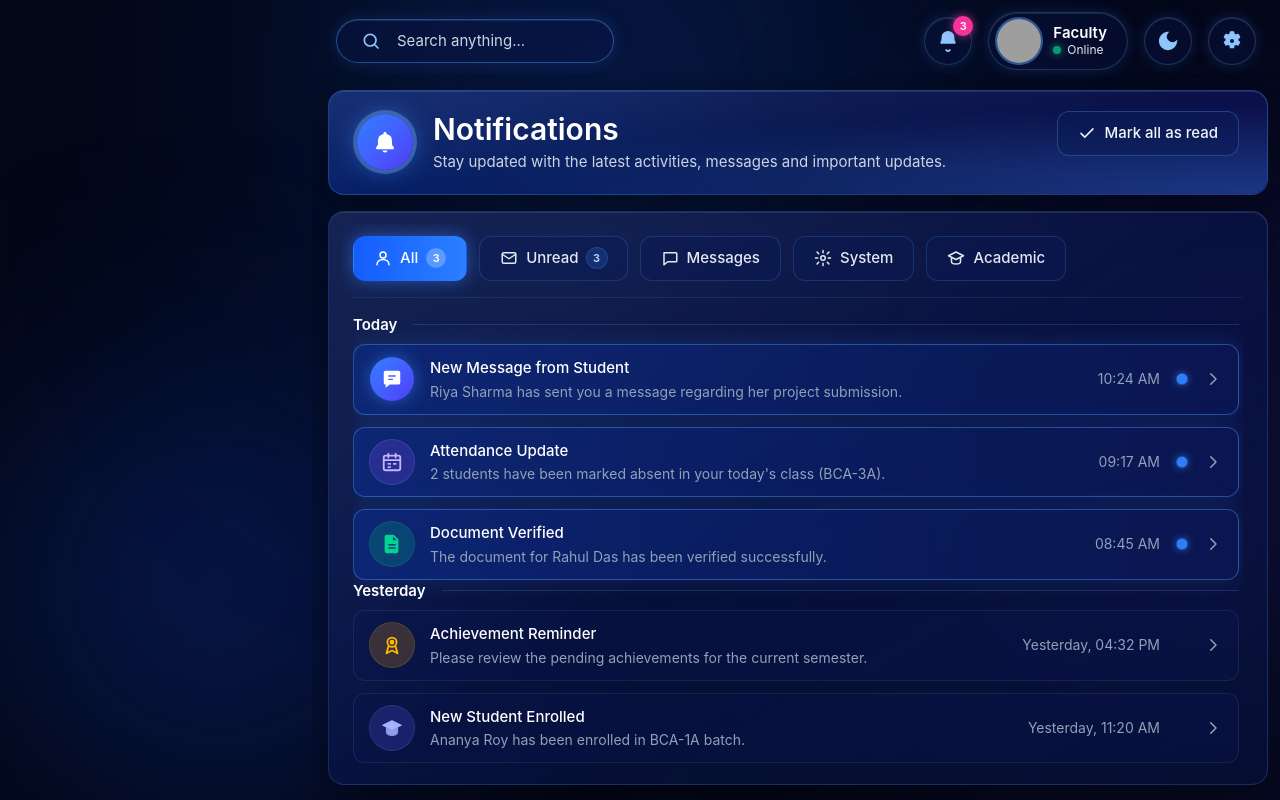
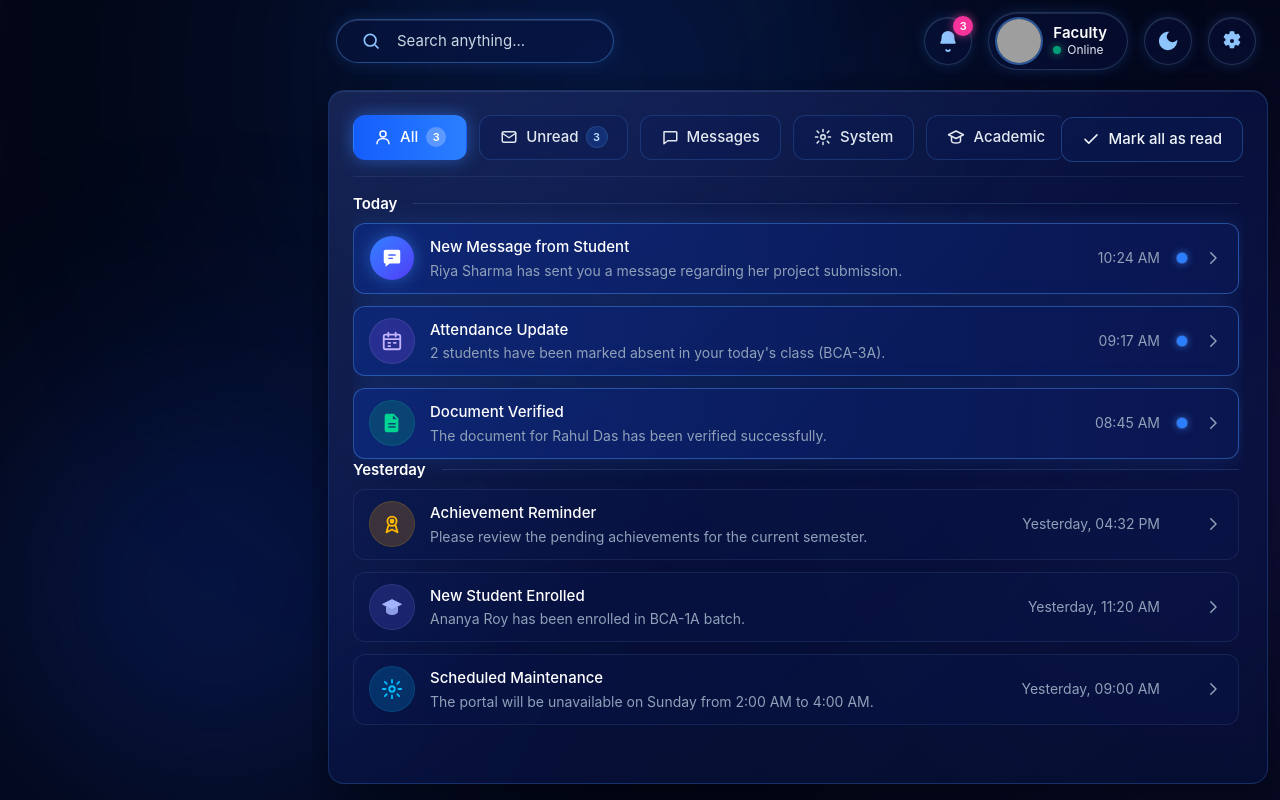
Before and after one commit to Sayantan16122004/Smart-Student-Hub, a React app in the folder frontend/: page /faculty/notifications in a window 1280 px wide. Built offline with nearby package versions, Linux system fonts and the light colour scheme; grey boxes are pictures that could not be loaded; the HTML template or start-up script is replaced by a standard one.

Commit message:
refactor(notifications): remove header box and move mark-all-as-read next to tabs

```diff
--- a/frontend/faculty/pages/Notifications.jsx
+++ b/frontend/faculty/pages/Notifications.jsx
@@ -332,49 +332,30 @@ export default function Notifications() {
     <div className="relative flex min-h-full flex-col gap-4 px-4 py-4 lg:h-full lg:min-h-0 lg:overflow-hidden lg:pl-4 lg:pr-3">
       <style>{ANIM_CSS}</style>
 
-      {/* Header */}
-      <Card
-        glow
-        delay={0}
-        tint="border-blue-400/30 bg-blue-50 dark:bg-[#07123f]/50 dark:bg-gradient-to-r dark:from-[#1346d0]/35 dark:via-[#10247a]/35 dark:to-[#1a1a8a]/30"
+      {/* List */}
+      <Card delay={0} className="lg:min-h-0 lg:flex-1">
+        <div className="flex h-full flex-col px-6 py-5">
+          {/* Tabs + Mark all as read */}
+          <div className="-mt-2 flex flex-col gap-2 sm:flex-row sm:items-center sm:gap-3">
+            <div
+              role="tablist"
+              aria-label="Notification filters"
+              className="nf-scroll -mx-3 flex min-w-0 flex-1 gap-3 overflow-x-auto px-3 pb-4 pt-3"
             >
-        <div className="flex flex-col items-start gap-5 px-7 py-5 sm:flex-row sm:items-center">
-          <span className="nf-fade flex h-14 w-14 shrink-0 items-center justify-center rounded-full bg-gradient-to-br from-blue-500 to-indigo-600 text-white shadow-[0_0_24px_rgba(59,130,246,0.6)] ring-4 ring-blue-300/30">
-            <BellIcon size={26} />
-          </span>
-
-          <div className="min-w-0 flex-1">
-            <h1 style={{ "--d": "100ms" }} className="nf-up text-3xl font-semibold text-slate-900 dark:text-white">Notifications</h1>
-            <p style={{ "--d": "180ms" }} className="nf-up mt-1 text-[15px] text-slate-600 dark:text-slate-300">
-              Stay updated with the latest activities, messages and important updates.
-            </p>
+              {TABS.map((t) => (
+                <Tab key={t.key} tab={t} active={tab === t.key} count={counts[t.key] ?? 0} onClick={() => setTab(t.key)} />
+              ))}
             </div>
 
             <button
               type="button"
               onClick={markAllRead}
               disabled={unreadCount === 0}
-            style={{ "--d": "260ms" }}
-            className="nf-up group/mark flex shrink-0 items-center gap-2 rounded-xl border border-blue-400/30 bg-white/60 px-5 py-2.5 text-[15px] font-medium text-slate-800 outline-none transition-all duration-300 hover:-translate-y-0.5 hover:border-blue-400/60 hover:bg-blue-400/15 focus-visible:ring-2 focus-visible:ring-blue-300 active:translate-y-0 active:scale-95 disabled:cursor-not-allowed disabled:opacity-50 disabled:hover:translate-y-0 disabled:hover:bg-white/60 dark:bg-[#0a1a55]/50 dark:text-slate-100 dark:disabled:hover:bg-[#0a1a55]/50 sm:self-start"
+              className="group/mark flex shrink-0 items-center gap-2 self-end whitespace-nowrap rounded-xl border border-blue-400/30 bg-white/60 px-5 py-2.5 text-[15px] font-medium text-slate-800 outline-none transition-all duration-300 hover:-translate-y-0.5 hover:border-blue-400/60 hover:bg-blue-400/15 focus-visible:ring-2 focus-visible:ring-blue-300 active:translate-y-0 active:scale-95 disabled:cursor-not-allowed disabled:opacity-50 disabled:hover:translate-y-0 disabled:hover:bg-white/60 dark:bg-[#0a1a55]/50 dark:text-slate-100 dark:disabled:hover:bg-[#0a1a55]/50 sm:self-auto"
             >
               <span className="transition-transform duration-300 group-hover/mark:scale-125"><CheckIcon /></span>
               Mark all as read
             </button>
-        </div>
-      </Card>
-
-      {/* List */}
-      <Card delay={120} className="lg:min-h-0 lg:flex-1">
-        <div className="flex h-full flex-col px-6 py-5">
-          {/* Tabs */}
-          <div
-            role="tablist"
-            aria-label="Notification filters"
-            className="nf-scroll -mx-3 -mt-2 flex gap-3 overflow-x-auto px-3 pb-4 pt-3"
-          >
-            {TABS.map((t) => (
-              <Tab key={t.key} tab={t} active={tab === t.key} count={counts[t.key] ?? 0} onClick={() => setTab(t.key)} />
-            ))}
           </div>
 
           <div className="h-px bg-slate-300/50 dark:bg-blue-300/10" />
```
Lines whose indentation alone changed are shown as unchanged.
